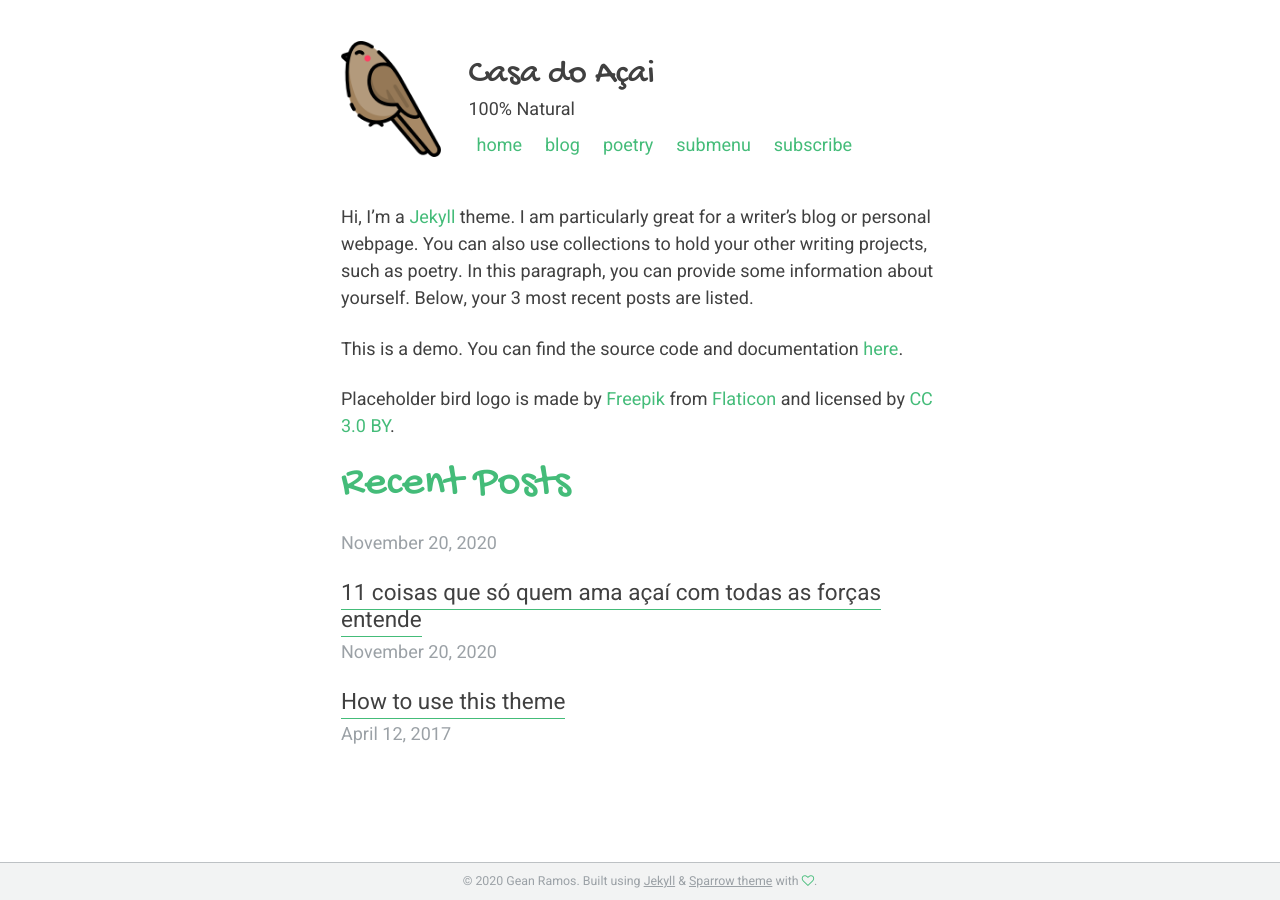
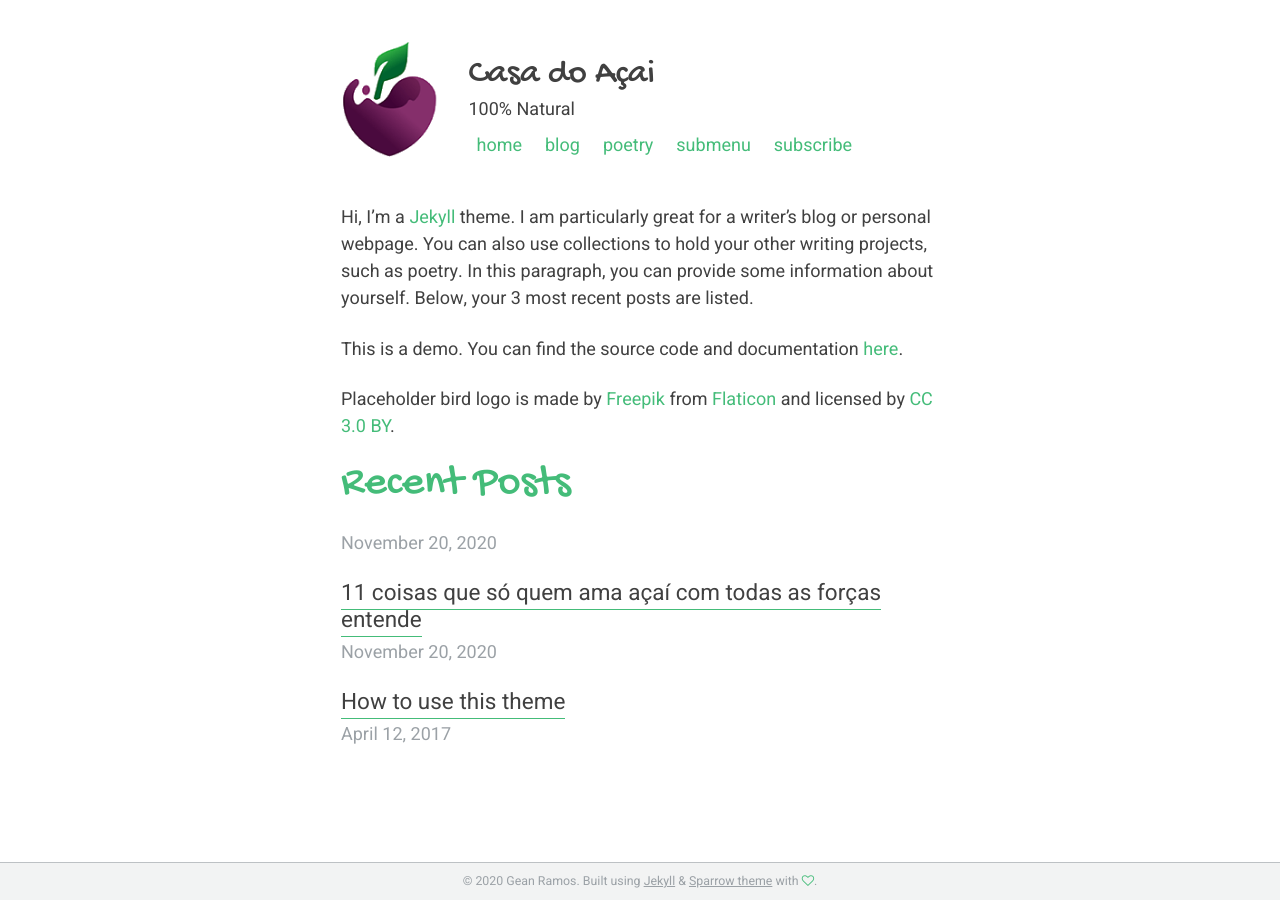
Before and after one commit to w0923877/casadoacai, a Jekyll site: the page built from index.md, in a window 1280 px wide. Built offline with Jekyll 4.4.1, drawn with Linux system fonts in a browser that asks for light colours.

Commit message:
Update _config.yml

```diff
--- a/_config.yml
+++ b/_config.yml
@@ -4,8 +4,8 @@ locale                   : "pt-br"
 title                    : "Casa do Açai"
 title_separator          : "-"
 description              : "100% Natural"
-favicon                  : "/images/bird.png"
-avatar                   : "/images/bird.png"
+favicon                  : "/images/logo.png"
+avatar                   : "/images/logo.png"
 #url                      : "http://casadoacai.u1m.com.br"
 baseurl                  : "/" # o sub-diretorio do seu site, por exemplo, "/ blog" deixe em branco se não houver subcaminho
 
```
